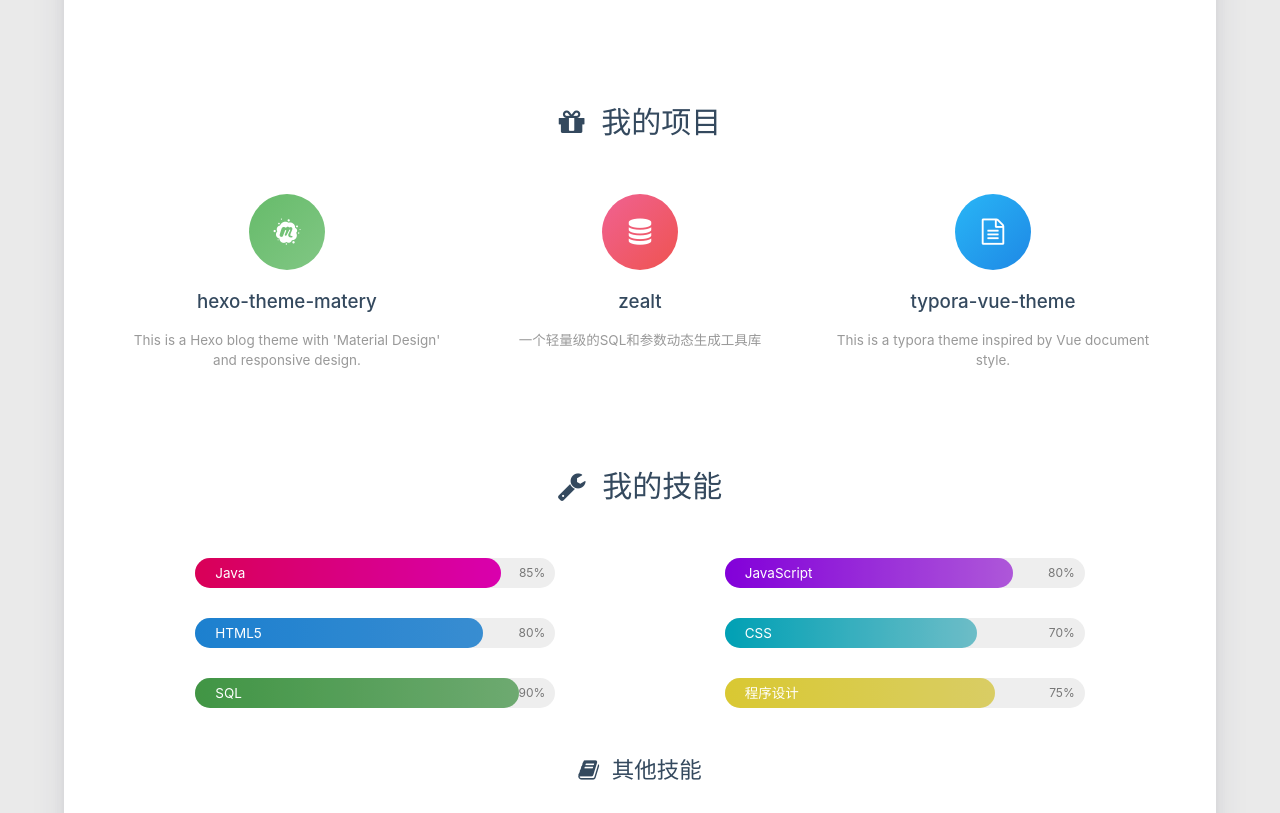
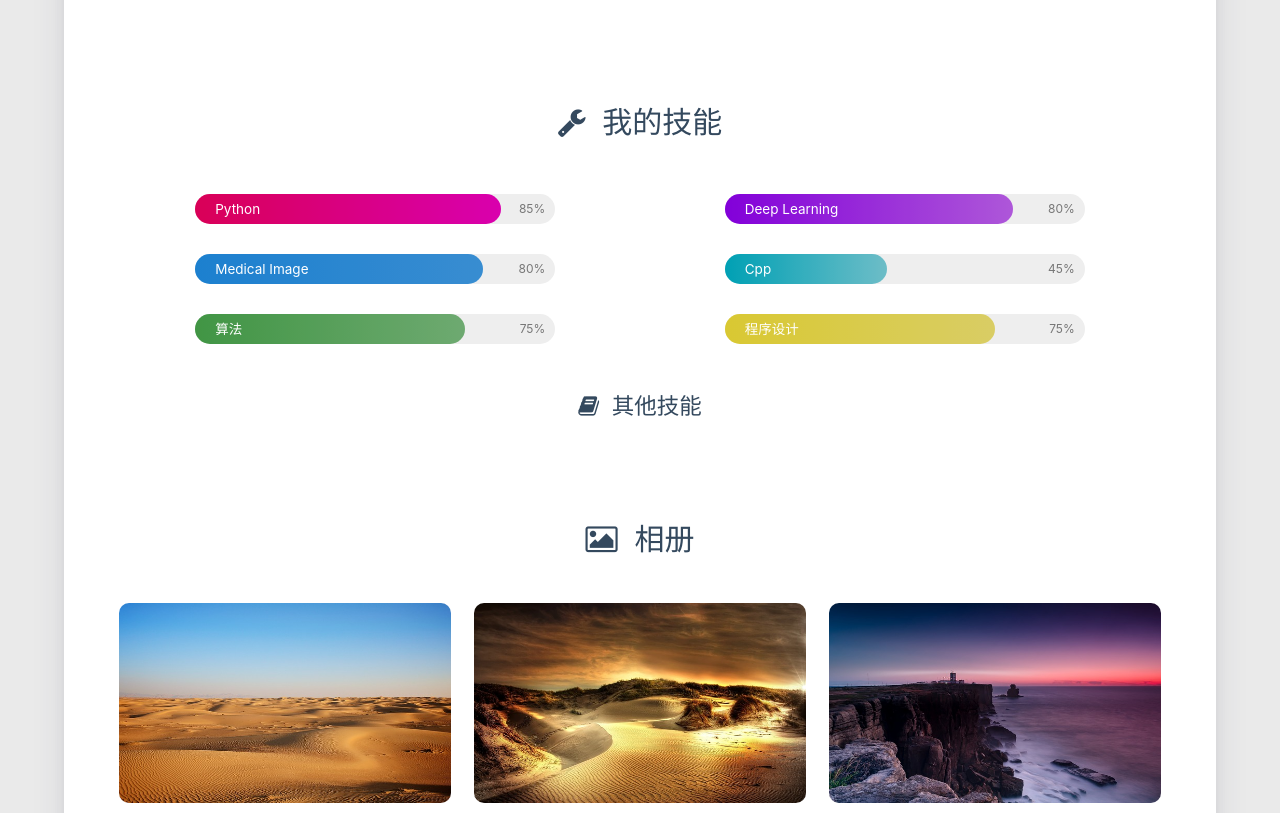
Before and after one commit to lxy-94/lxy-94.github.io, a plain HTML site: page about/index.html in a window 1280 px wide. Shown: the part 1301-2114 px from the top of the page. Drawn offline with Linux system fonts and the light colour scheme; some packages are replaced by stand-ins of ours; a script that the page names is missing.

Commit message:
Site updated: 2019-08-10 13:32:27

```diff
--- a/about/index.html
+++ b/about/index.html
@@ -385,7 +385,7 @@
                     </div>
                 </div>
 
-                <div class="introduction center-align" data-aos="fade-up">If you wish to succeed, you should use persistence as your good friend, experience as your reference, prudence as your brother and hope as your sentry.</div>
+                <div class="introduction center-align" data-aos="fade-up">It&#39;s better to dance in the thunder and lightning than to escape in the rain and wind. Even if you get soaked, it&#39;s also the pleasure of life.</div>
 
                 <style type="text/css">
     #posts-chart,
@@ -556,57 +556,6 @@
 
 
 
-<div class="my-projects">
-    <div class="title center-align" data-aos="zoom-in-up">
-        <i class="fa fa-gift"></i>&nbsp;&nbsp;我的项目
-    </div>
-    <div class="row">
-
-
-        <div class="col s12 m6 l4" data-aos="fade-up">
-            <div class="info center-align">
-                <a href="http://github.com/blinkfox/hexo-theme-matery" class="icon"
-                   style="background: linear-gradient(to bottom right, #66BB6A 0%, #81C784 100%)" target="_blank">
-                    <i class="fa fa-meetup"></i>
-                </a>
-                <div class="info-title">
-                    <a href="http://github.com/blinkfox/hexo-theme-matery" target="_blank">hexo-theme-matery</a>
-                </div>
-                <div class="info-desc">This is a Hexo blog theme with 'Material Design' and responsive design.</div>
-            </div>
-        </div>
-
-        <div class="col s12 m6 l4" data-aos="fade-up">
-            <div class="info center-align">
-                <a href="https://github.com/blinkfox/zealot" class="icon"
-                   style="background: linear-gradient(to bottom right, #F06292 0%, #EF5350 100%)" target="_blank">
-                    <i class="fa fa-database"></i>
-                </a>
-                <div class="info-title">
-                    <a href="https://github.com/blinkfox/zealot" target="_blank">zealt</a>
-                </div>
-                <div class="info-desc">一个轻量级的SQL和参数动态生成工具库</div>
-            </div>
-        </div>
-
-        <div class="col s12 m6 l4" data-aos="fade-up">
-            <div class="info center-align">
-                <a href="https://github.com/blinkfox/typora-vue-theme" class="icon"
-                   style="background: linear-gradient(to bottom right, #29B6F6 0%, #1E88E5 100%)" target="_blank">
-                    <i class="fa fa-file-text-o"></i>
-                </a>
-                <div class="info-title">
-                    <a href="https://github.com/blinkfox/typora-vue-theme" target="_blank">typora-vue-theme</a>
-                </div>
-                <div class="info-desc">This is a typora theme inspired by Vue document style.</div>
-            </div>
-        </div>
-
-
-    </div>
-</div>
-
-
 
 
 <div class="my-skills">
@@ -621,7 +570,7 @@
             <div class="skillbar">
                 <div class="skillbar-title"
                      style="background: linear-gradient(to right, #FF0066 0%, #FF00CC 100%); width: 85%">
-                    <span>Java</span>
+                    <span>Python</span>
                 </div>
                 <div class="skill-bar-percent">85%</div>
             </div>
@@ -632,7 +581,7 @@
             <div class="skillbar">
                 <div class="skillbar-title"
                      style="background: linear-gradient(to right, #9900FF 0%, #CC66FF 100%); width: 80%">
-                    <span>JavaScript</span>
+                    <span>Deep Learning</span>
                 </div>
                 <div class="skill-bar-percent">80%</div>
             </div>
@@ -643,7 +592,7 @@
             <div class="skillbar">
                 <div class="skillbar-title"
                      style="background: linear-gradient(to right, #2196F3 0%, #42A5F5 100%); width: 80%">
-                    <span>HTML5</span>
+                    <span>Medical Image</span>
                 </div>
                 <div class="skill-bar-percent">80%</div>
             </div>
@@ -653,10 +602,10 @@
         <div class="col s12 m6 l6" data-aos="fade-up">
             <div class="skillbar">
                 <div class="skillbar-title"
-                     style="background: linear-gradient(to right, #00BCD4 0%, #80DEEA 100%); width: 70%">
-                    <span>CSS</span>
+                     style="background: linear-gradient(to right, #00BCD4 0%, #80DEEA 100%); width: 45%">
+                    <span>Cpp</span>
                 </div>
-                <div class="skill-bar-percent">70%</div>
+                <div class="skill-bar-percent">45%</div>
             </div>
         </div>
 
@@ -664,10 +613,10 @@
         <div class="col s12 m6 l6" data-aos="fade-up">
             <div class="skillbar">
                 <div class="skillbar-title"
-                     style="background: linear-gradient(to right, #4CAF50 0%, #81C784 100%); width: 90%">
-                    <span>SQL</span>
+                     style="background: linear-gradient(to right, #4CAF50 0%, #81C784 100%); width: 75%">
+                    <span>算法</span>
                 </div>
-                <div class="skill-bar-percent">90%</div>
+                <div class="skill-bar-percent">75%</div>
             </div>
         </div>
 
```
Also changed, not shown: 2019/08/10/hello-world/index.html (+38 -1 lines), index.html (+1 -1 lines).
